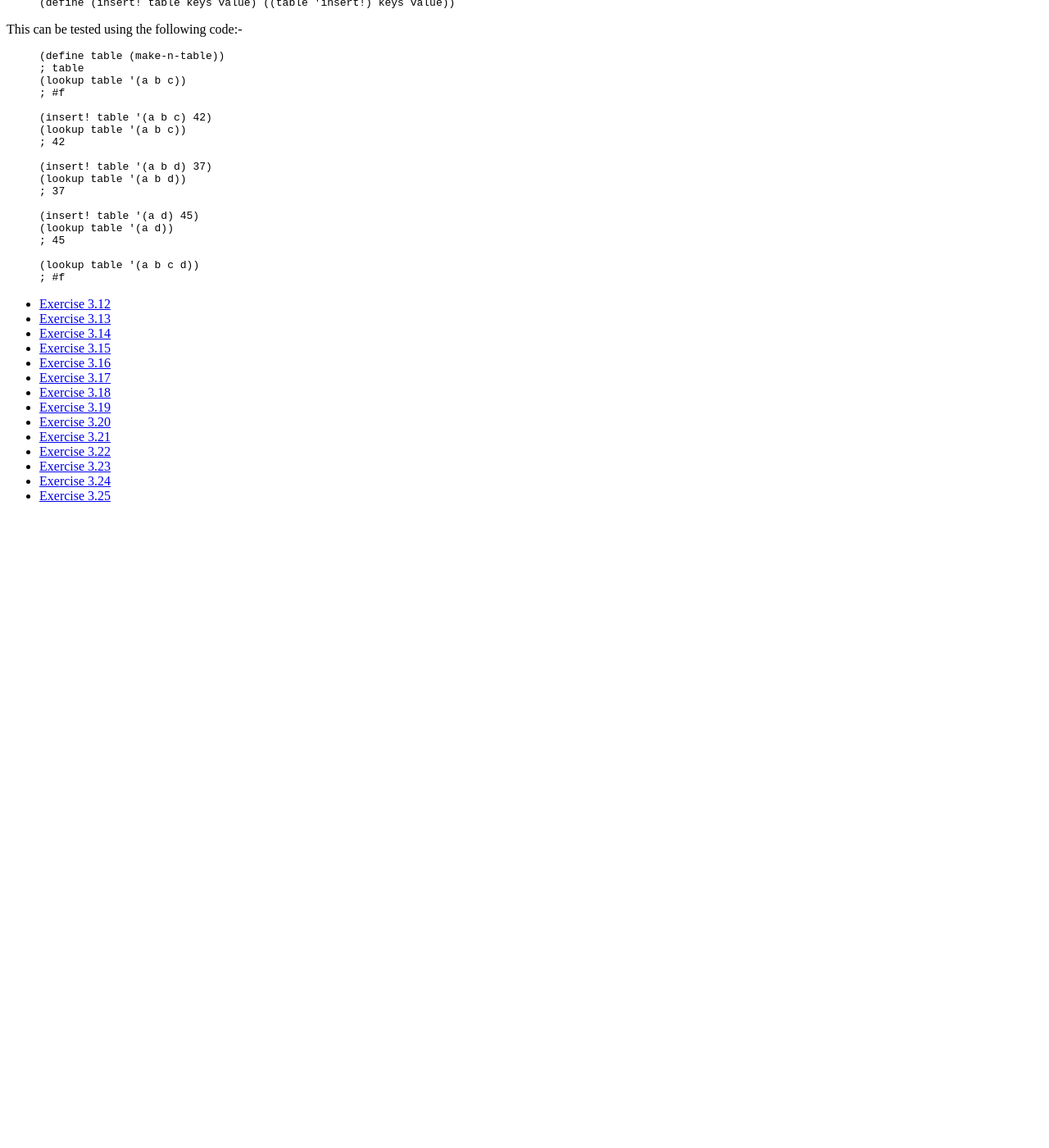
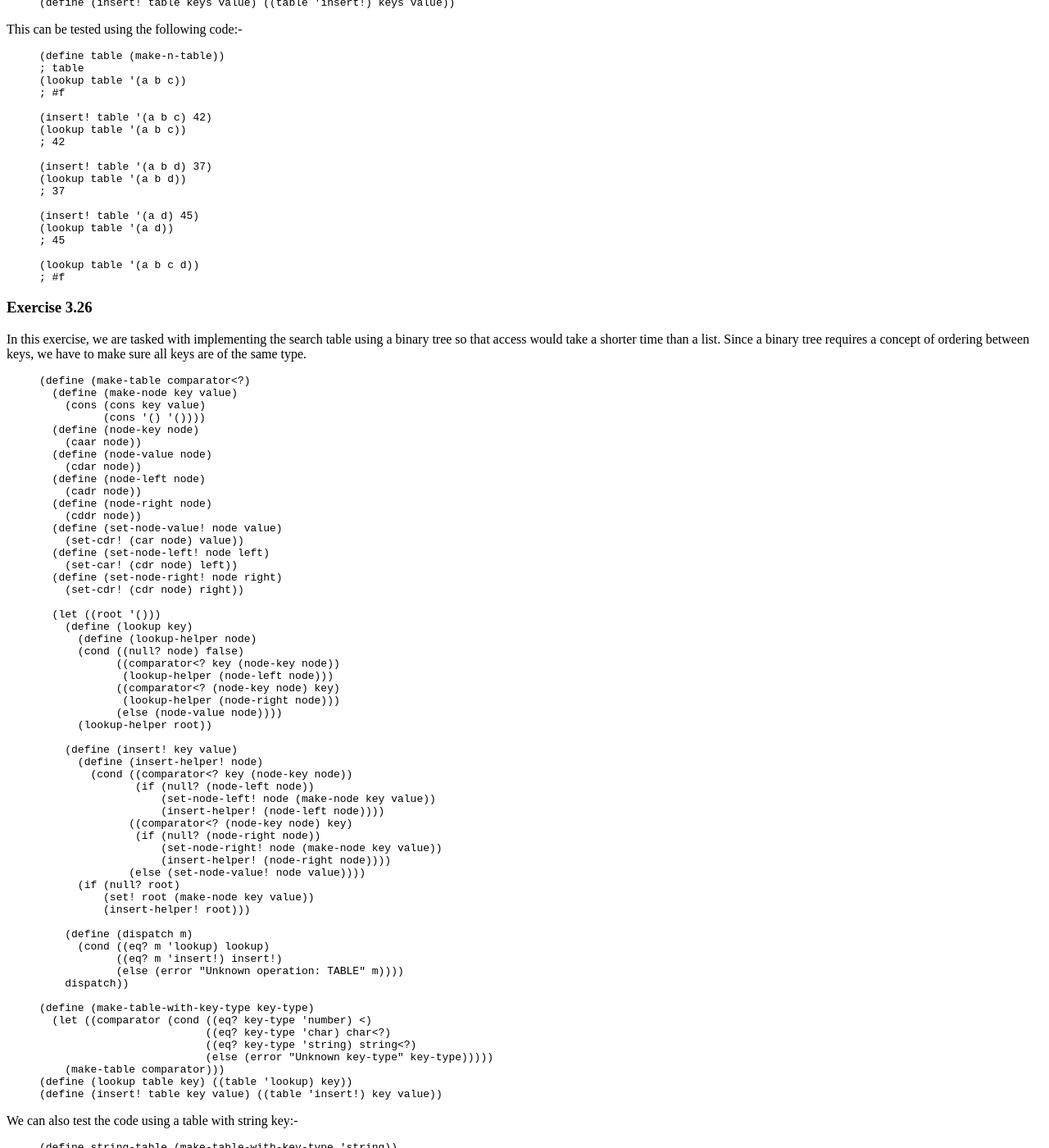
Before and after one commit to mohanrajendran/mohanrajendran.github.io, a Jekyll site: the page built from _sicp/Solution3_3.md, in a window 1280 px wide and 1400 px high, scrolled down 14799 px. Shown: the whole window at 82% size. Built offline with Jekyll 4.4.1, drawn with Linux system fonts in a browser that asks for light colours; nearby versions of some CDN libraries; before the commit the page ends 15429 px from its top, so only the background shows below that; some of the changed text lies outside the part shown.

Commit message:
Finished Exercise 3.26

```diff
--- a/_sicp/Solution3_3.md
+++ b/_sicp/Solution3_3.md
@@ -2,7 +2,7 @@
 layout: spiedpage
 order: 22
 title: Section 3.3 solutions
-exercises: '3.12 - 3.25'
+exercises: '3.12 - 3.26'
 submenu:
   - { hook: "Exercise3_12", title: "Exercise 3.12" }
   - { hook: "Exercise3_13", title: "Exercise 3.13" }
@@ -18,6 +18,7 @@ submenu:
   - { hook: "Exercise3_23", title: "Exercise 3.23" }
   - { hook: "Exercise3_24", title: "Exercise 3.24" }
   - { hook: "Exercise3_25", title: "Exercise 3.25" }
+  - { hook: "Exercise3_26", title: "Exercise 3.26" }
 ---
 
 ### Exercise 3.12<a id="Exercise3_12">&nbsp;</a>
@@ -290,8 +291,6 @@ The code would keep evaluating along the cycle and never return at all.
 (count-pairs z)
 ; Aborting!: maximum recursion depth exceeded
 {% endhighlight %}
-
-
 
 ### Exercise 3.17<a id="Exercise3_17">&nbsp;</a>
 
@@ -712,8 +711,6 @@ Let us test this code:-
 
 In this exercise, we are required to re-write the given `make-table` function to take another function as an argument which can be used as a custom equality checker that is different from the `equal?` function used by the given `assoc` function. The new constructor can be simply written by redefining the `assoc` function to use the argument instead.
 
-<!--excerpt-->
-
 {% highlight scheme %}
 (define (make-table same-key?)
   (let ((local-table (list '*table*)))
@@ -830,3 +827,93 @@ This can be tested using the following code:-
 (lookup table '(a b c d))
 ; #f
 {% endhighlight %}
+
+### Exercise 3.26<a id="Exercise3_26">&nbsp;</a>
+
+In this exercise, we are tasked with implementing the search table using a binary tree so that access would take a shorter time than a list. Since a binary tree requires a concept of ordering between keys, we have to make sure all keys are of the same type.
+
+{% highlight scheme %}
+(define (make-table comparator<?)
+  (define (make-node key value)
+    (cons (cons key value)
+          (cons '() '())))
+  (define (node-key node)
+    (caar node))
+  (define (node-value node)
+    (cdar node))
+  (define (node-left node)
+    (cadr node))
+  (define (node-right node)
+    (cddr node))
+  (define (set-node-value! node value)
+    (set-cdr! (car node) value))
+  (define (set-node-left! node left)
+    (set-car! (cdr node) left))
+  (define (set-node-right! node right)
+    (set-cdr! (cdr node) right))
+
+  (let ((root '()))
+    (define (lookup key)
+      (define (lookup-helper node)
+      (cond ((null? node) false)
+            ((comparator<? key (node-key node))
+             (lookup-helper (node-left node)))
+            ((comparator<? (node-key node) key)
+             (lookup-helper (node-right node)))
+            (else (node-value node))))
+      (lookup-helper root))
+
+    (define (insert! key value)
+      (define (insert-helper! node)
+        (cond ((comparator<? key (node-key node))
+               (if (null? (node-left node))
+                   (set-node-left! node (make-node key value))
+                   (insert-helper! (node-left node))))
+              ((comparator<? (node-key node) key)
+               (if (null? (node-right node))
+                   (set-node-right! node (make-node key value))
+                   (insert-helper! (node-right node))))
+              (else (set-node-value! node value))))
+      (if (null? root)
+          (set! root (make-node key value))
+          (insert-helper! root)))
+
+    (define (dispatch m)
+      (cond ((eq? m 'lookup) lookup)
+            ((eq? m 'insert!) insert!)
+            (else (error "Unknown operation: TABLE" m))))
+    dispatch))
+
+(define (make-table-with-key-type key-type)
+  (let ((comparator (cond ((eq? key-type 'number) <)
+                          ((eq? key-type 'char) char<?)
+                          ((eq? key-type 'string) string<?)
+                          (else (error "Unknown key-type" key-type)))))
+    (make-table comparator)))
+(define (lookup table key) ((table 'lookup) key))
+(define (insert! table key value) ((table 'insert!) key value))
+{% endhighlight %}
+
+We can also test the code using a table with string key:-
+
+{% highlight scheme %}
+(define string-table (make-table-with-key-type 'string))
+; string-table
+
+(lookup string-table "hello")
+; #f
+
+(insert! string-table "hello" 42)
+(lookup string-table "hello")
+; 42
+
+(insert! string-table "world" 45)
+(lookup string-table "world")
+; 45
+
+(insert! string-table "hello" "new value")
+(lookup string-table "hello")
+; "new value"
+{% endhighlight %}
+
+Since there is no comparison with values, they can be of any arbitrary type.
```
Also changed, not shown: SICP.md (+1 -3 lines), _sicp/Solution3_2.md (+1 -0 lines).
